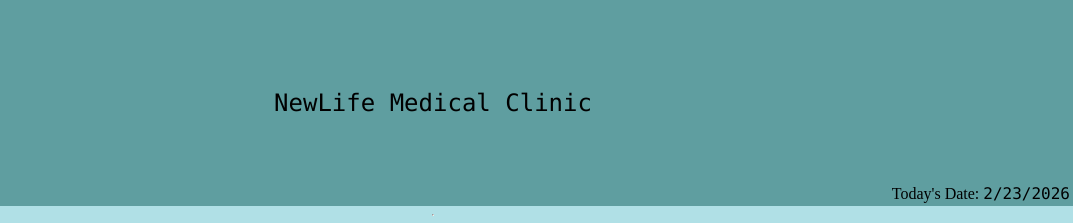
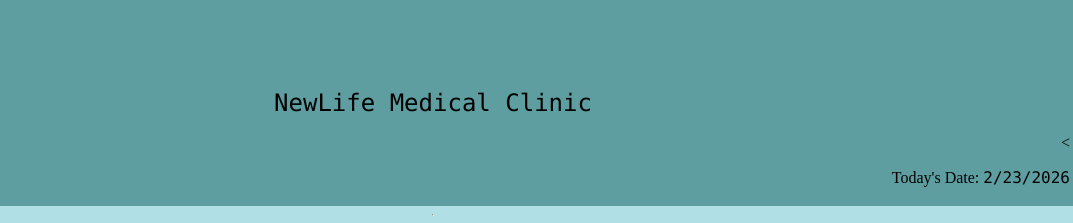
Before and after one commit to alando720/alando720.github.io, a plain HTML site: page index.html in a window 1280 px wide. Shown: the top 223 px of the page, 207-1280 px from the left. Drawn offline with Linux system fonts and the light colour scheme.

Commit message:
Update index.html

```diff
--- a/index.html
+++ b/index.html
@@ -27,7 +27,7 @@ Description: Homework 1 Patient Registration Form
             </td>
 
             <td valign="bottom" align="right" width="20%">
-                Today's Date: <span id="today"></span>
+                <<p>Today's Date: <span id="today"></span></p>
             </td>
         </tr>
         </table>
```
